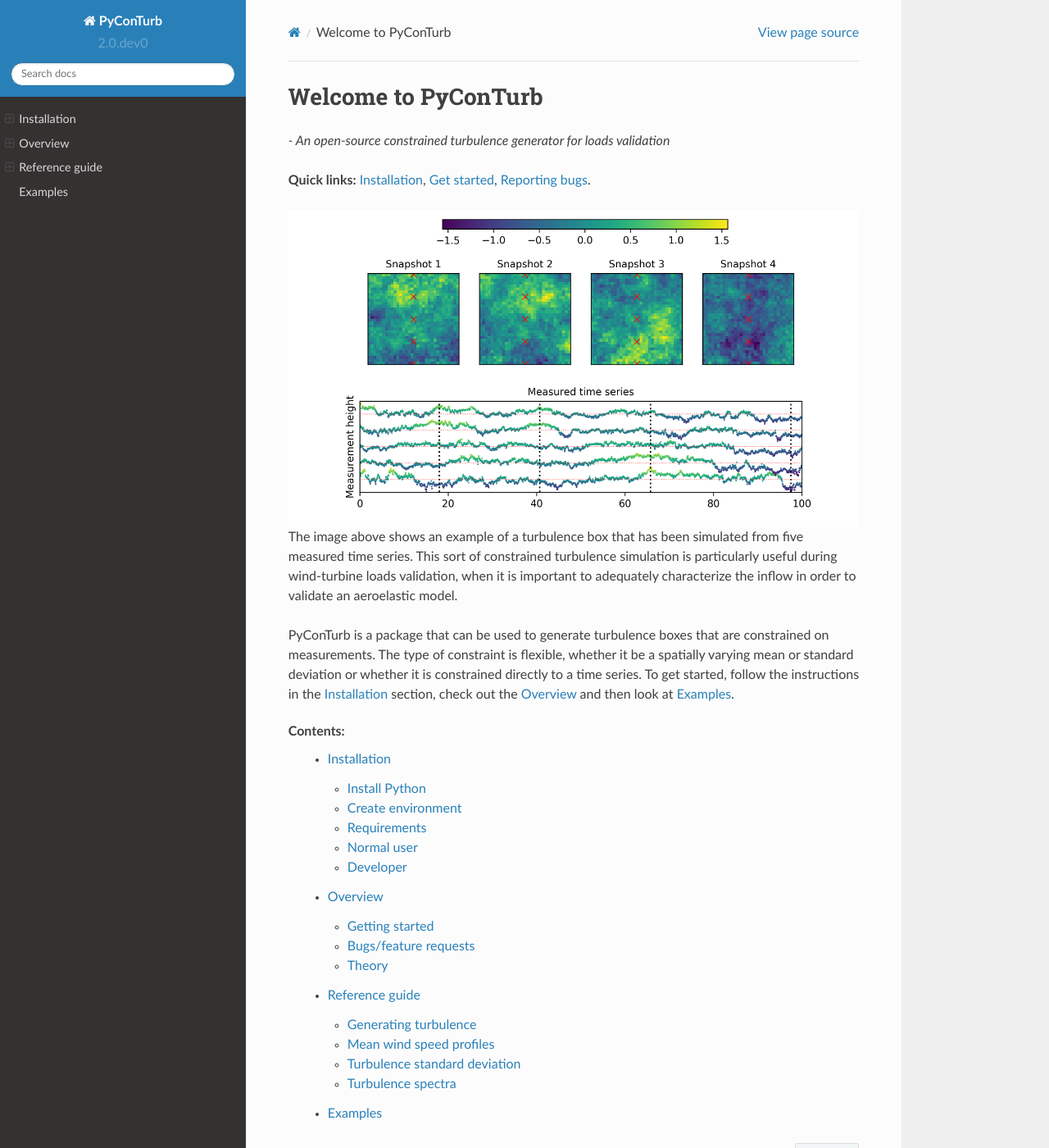
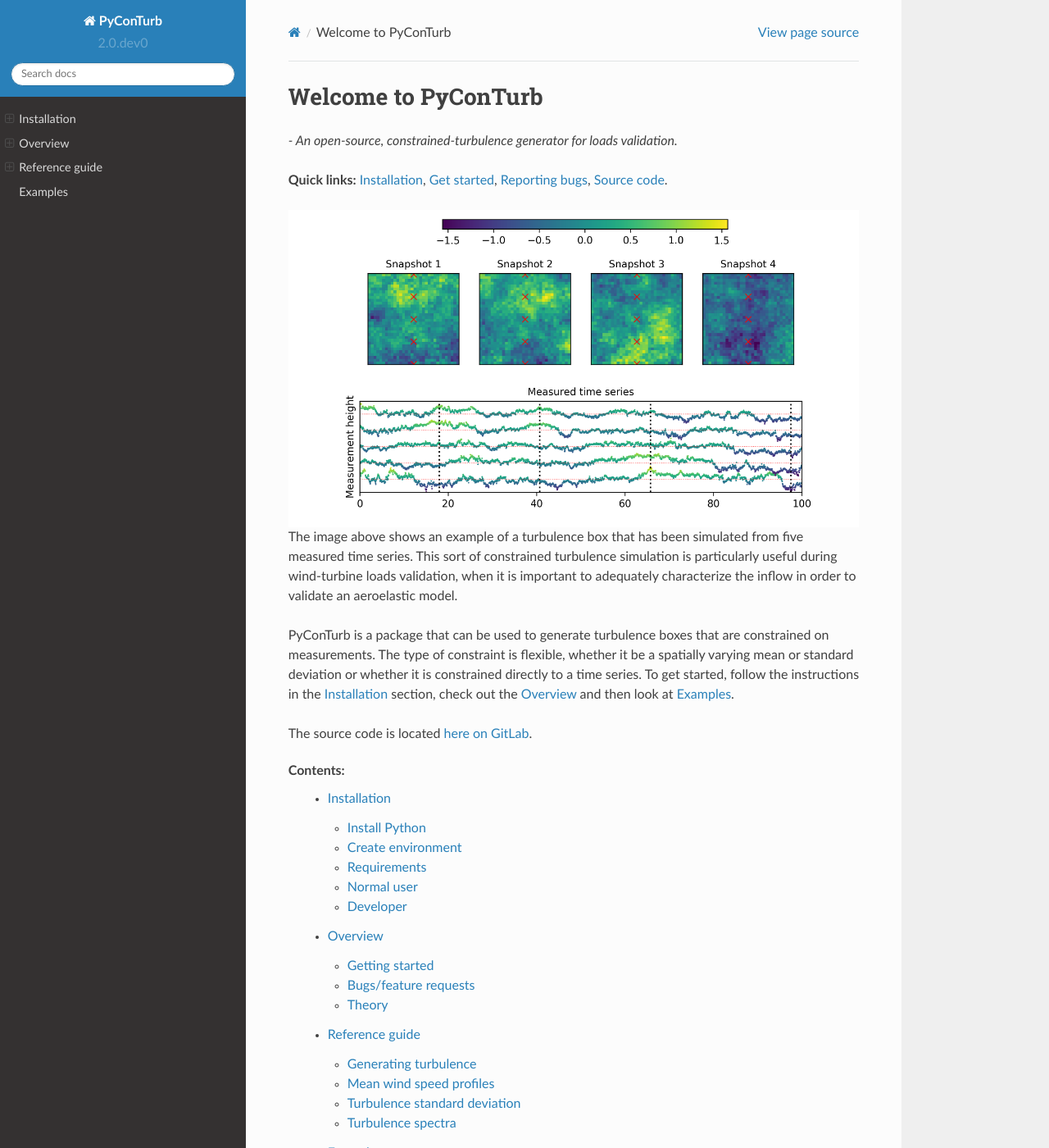
Before and after one commit to brookeslawski/pyconturb-pvade, a Sphinx documentation site: the page built from docs/source/index.rst, in a window 1280 px wide and 1400 px high. Shown: the whole window at 82% size. Built offline with Sphinx 7.4.7 and the Read the Docs theme 2.0.0, drawn with Linux system fonts in a browser that asks for light colours; pages that are not in the unit, such as notebooks, are missing from menus; some of the changed text lies outside the part shown.

```diff
--- a/docs/source/conf.py
+++ b/docs/source/conf.py
@@ -23,7 +23,7 @@ from pyconturb import __release__
 # -- Project information -----------------------------------------------------
 
 project = 'PyConTurb'
-copyright = '2019, DTU Wind Energy'
+copyright = '2019, Jenni Rinker (DTU Wind Energy)'
 author = 'Jenni Rinker'
 
 # The short X.Y version
--- a/docs/source/index.rst
+++ b/docs/source/index.rst
@@ -4,9 +4,10 @@
 Welcome to PyConTurb
 ===========================================
 
-*- An open-source constrained turbulence generator for loads validation*
+*- An open-source, constrained-turbulence generator for loads validation.*
 
-**Quick links:** :ref:`installation`, :ref:`Get started <overview>`, :ref:`Reporting bugs <overview>`.
+**Quick links:** :ref:`installation`, :ref:`Get started <overview>`, :ref:`Reporting bugs <overview>`,
+`Source code <https://gitlab.windenergy.dtu.dk/rink/pyconturb>`_.
 
 .. image:: ../logo.png
     :align: center
@@ -25,6 +26,9 @@ constrained directly to a time series. To get started, follow the instructions
 in the :ref:`installation` section, check out the :ref:`overview` and then look
 at :ref:`examples`.
 
+The source code is located
+`here on GitLab <https://gitlab.windenergy.dtu.dk/rink/pyconturb>`_.
+
 
 Contents:
     .. toctree::
```
Also changed, not shown: docs/source/examples.rst (+10 -5 lines), docs/source/notebooks/demo_constr_time_series.ipynb.
